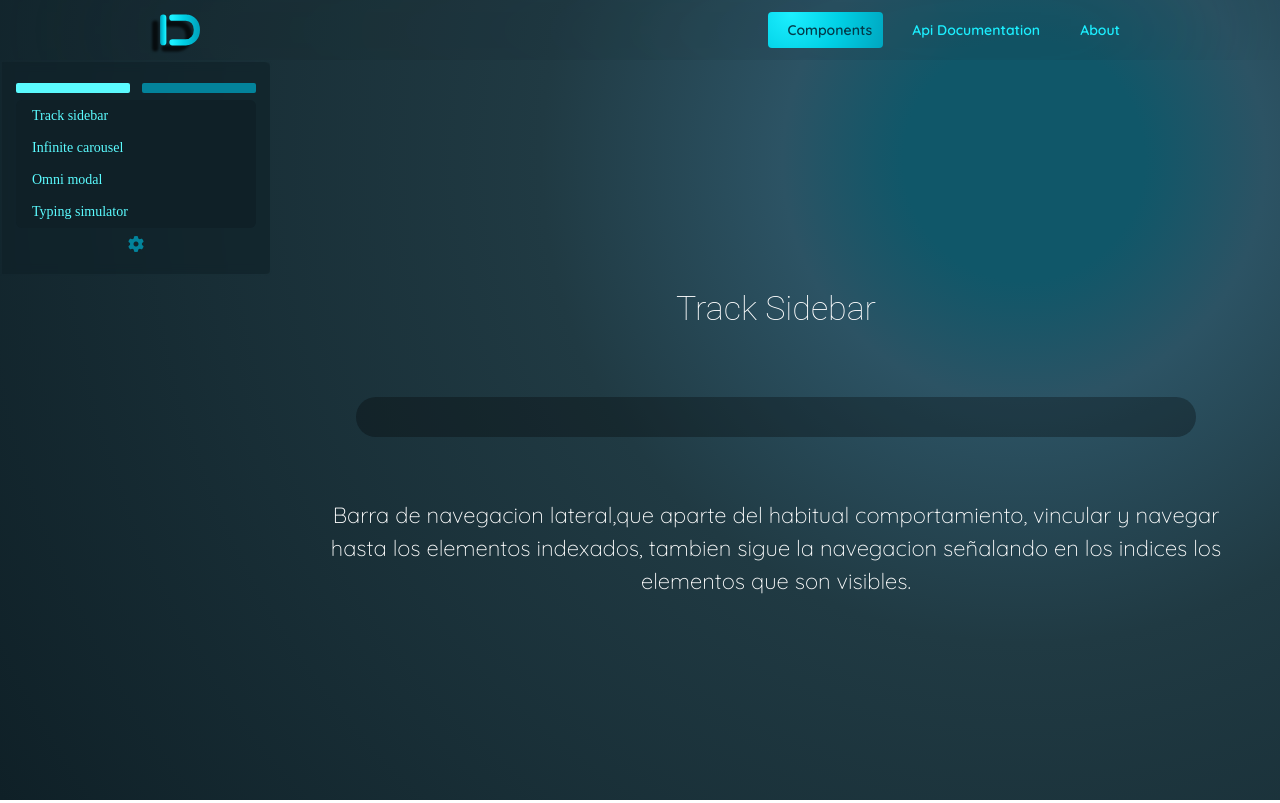
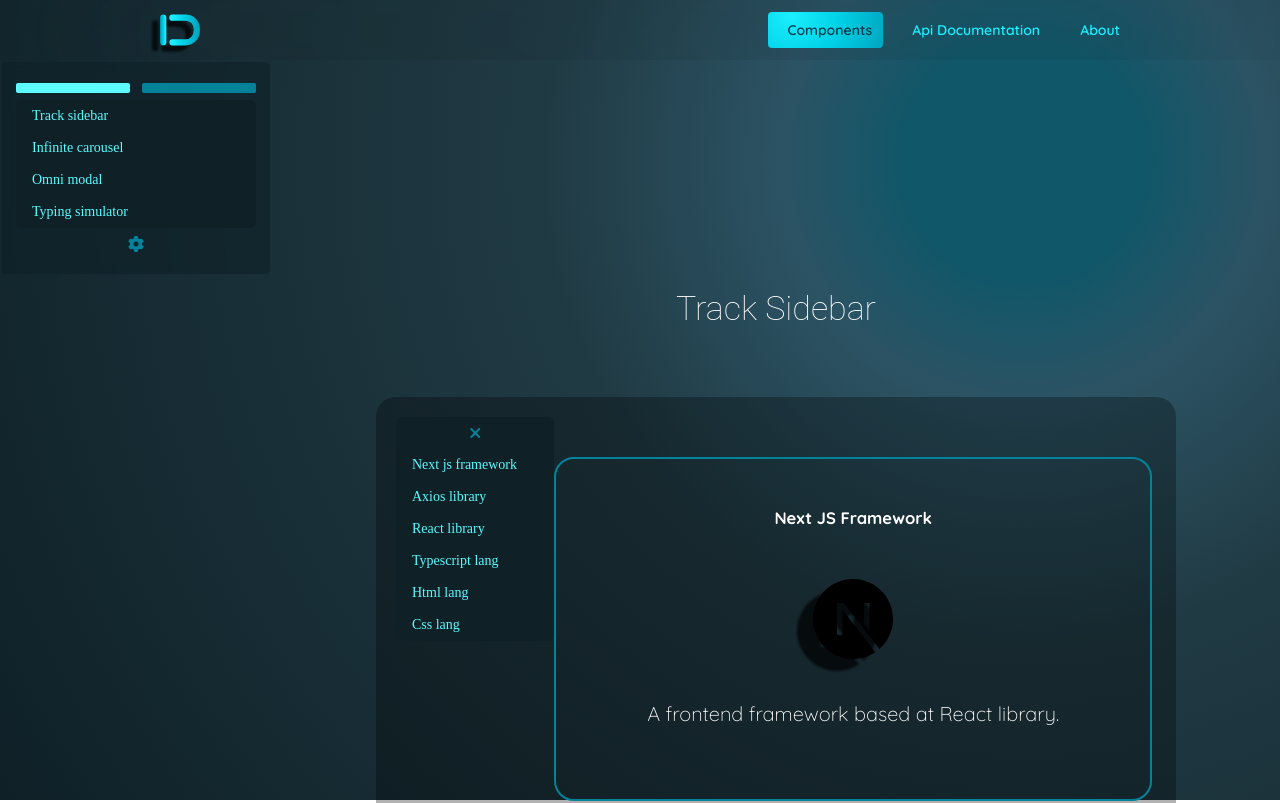
Before and after one commit to Carlosmgs111/drehskil-ui, a Next.js app: page /components/track-sidebar in a window 1280 px wide. Shown: the top 803 px of the page. Built offline with nearby package versions, Linux system fonts and the light colour scheme; a web font is replaced by a local one.

Commit message:
[ADDED] TypeScriptSVG svg icon component and demo for track-sidebar subpage

```diff
--- a/src/components/Sidebars/TrackSidebar/styles.module.css
+++ b/src/components/Sidebars/TrackSidebar/styles.module.css
@@ -15,6 +15,7 @@
   scale: 0;
   opacity: 0;
   transform: translate(-300px, 0);
+  position: sticky;
 }
 .body::-webkit-scrollbar {
   width: 0.4rem;
--- a/src/containers/ComponentPage/index.tsx
+++ b/src/containers/ComponentPage/index.tsx
@@ -5,7 +5,7 @@ export const ComponentPage = ({ title, summary, children }: any) => {
     <div className={styles.page}>
       <h1>{title}</h1>
       <div className={styles.live_demo}>{children}</div>
-      <p>{summary}</p>
+      <p className={styles.summary}>{summary}</p>
     </div>
   );
 };
--- a/src/containers/ComponentPage/styles.module.css
+++ b/src/containers/ComponentPage/styles.module.css
@@ -12,19 +12,21 @@
   font-family: var(--title-font);
   font-size: var(--title-font-size);
 }
-.page p {
+.summary {
   font-size: var(--text-font-size);
+  width: 80rem;
+  text-align: left;
 }
 .live_demo {
-  width: 80rem;
-  max-height: 60rem;
+  width: 76rem;
   backdrop-filter: brightness(70%);
-  border-radius: 4rem;
+  border-radius: 2rem;
   display: flex;
   flex-direction: column;
   align-items: center;
   justify-content: center;
   padding: 2rem;
+  max-height: 60rem;
   overflow-y: scroll;
   overflow-x: hidden;
 }
--- a/src/containers/ComponentPresentation/index.tsx
+++ b/src/containers/ComponentPresentation/index.tsx
@@ -2,7 +2,6 @@ import { useEffect, useRef } from "react";
 import styles from "./styles.module.css";
 import { DrehskilUILogoSVG } from "@/icons/DrehskilUILogoSVG";
 import NextLink from "next/link";
-import { MemoizedComponent } from "@/components/MemoizedComponent";
 export const ComponentPresentation = ({
   title,
   summary,
--- a/src/containers/ComponentPresentation/styles.module.css
+++ b/src/containers/ComponentPresentation/styles.module.css
@@ -6,7 +6,6 @@
   height: fit-content;
   border-radius: 2rem;
   backdrop-filter: blur(2px) brightness(70%);
-  scroll-snap-align: center;
   padding: 2.2rem;
   color: white;
   position: relative;
--- a/src/hooks/useTrackSidebar/index.tsx
+++ b/src/hooks/useTrackSidebar/index.tsx
@@ -23,7 +23,7 @@ export const useTrackSidebar = () => {
     [indexes]
   );
   const ContentWrapper = useMemo(() => {
-    const useWrapped = ({ children, display }: any): any => {
+    const useWrapped = ({ children, display = true }: any): any => {
       const _children = Children.toArray(children);
       const [, _refs] = useNearScreenArray(
         _children.map(() => false),
--- /dev/null
+++ b/src/icons/TypeScriptSVG.tsx
@@ -0,0 +1,17 @@
+import * as React from "react";
+import { SVGProps } from "react";
+import styles from "./styles.module.css";
+import { SVGContainer } from "./SVGContainer";
+export const TypeScriptSVG = (props: SVGProps<SVGSVGElement>) => (
+  <SVGContainer>
+    <svg
+      className={`${styles.svg} ${styles.typescript}`}
+      xmlns="http://www.w3.org/2000/svg"
+      viewBox="0 0 24 24"
+      {...props}
+    >
+      <title>{"TypeScript"}</title>
+      <path d="M1.125 0C.502 0 0 .502 0 1.125v21.75C0 23.498.502 24 1.125 24h21.75c.623 0 1.125-.502 1.125-1.125V1.125C24 .502 23.498 0 22.875 0zm17.363 9.75c.612 0 1.154.037 1.627.111a6.38 6.38 0 0 1 1.306.34v2.458a3.95 3.95 0 0 0-.643-.361 5.093 5.093 0 0 0-.717-.26 5.453 5.453 0 0 0-1.426-.2c-.3 0-.573.028-.819.086a2.1 2.1 0 0 0-.623.242c-.17.104-.3.229-.393.374a.888.888 0 0 0-.14.49c0 .196.053.373.156.529.104.156.252.304.443.444s.423.276.696.41c.273.135.582.274.926.416.47.197.892.407 1.266.628.374.222.695.473.963.753.268.279.472.598.614.957.142.359.214.776.214 1.253 0 .657-.125 1.21-.373 1.656a3.033 3.033 0 0 1-1.012 1.085 4.38 4.38 0 0 1-1.487.596c-.566.12-1.163.18-1.79.18a9.916 9.916 0 0 1-1.84-.164 5.544 5.544 0 0 1-1.512-.493v-2.63a5.033 5.033 0 0 0 3.237 1.2c.333 0 .624-.03.872-.09.249-.06.456-.144.623-.25.166-.108.29-.234.373-.38a1.023 1.023 0 0 0-.074-1.089 2.12 2.12 0 0 0-.537-.5 5.597 5.597 0 0 0-.807-.444 27.72 27.72 0 0 0-1.007-.436c-.918-.383-1.602-.852-2.053-1.405-.45-.553-.676-1.222-.676-2.005 0-.614.123-1.141.369-1.582.246-.441.58-.804 1.004-1.089a4.494 4.494 0 0 1 1.47-.629 7.536 7.536 0 0 1 1.77-.201zm-15.113.188h9.563v2.166H9.506v9.646H6.789v-9.646H3.375z" />
+    </svg>
+  </SVGContainer>
+);
--- a/src/icons/index.tsx
+++ b/src/icons/index.tsx
@@ -3,7 +3,7 @@
 // import { SocketioSVG } from "./SocketioSVG";
 // import { ApolloGraphqlSVG } from "./ApolloGraphqlSVG";
 // import { GraphqlSVG } from "./GraphqlSVG";
-// import { TypeScriptSVG } from "./TypeScriptSVG";
+import { TypeScriptSVG } from "./TypeScriptSVG";
 // import { JavaScriptSVG } from "./JavaScriptSVG";
 // import { PythonSVG } from "./PythonSVG";
 // import { NodejsSVG } from "./NodejsSVG";
@@ -43,7 +43,7 @@ export const SVGIndexes: any = {
   // socketio: SocketioSVG,
   // apollographql: ApolloGraphqlSVG,
   // graphql: GraphqlSVG,
-  // typescript: TypeScriptSVG,
+  typescript: TypeScriptSVG,
   // javascript: JavaScriptSVG,
   // python: PythonSVG,
   // nodejs: NodejsSVG,
@@ -78,7 +78,7 @@ export {
   // SocketioSVG,
   // ApolloGraphqlSVG,
   // GraphqlSVG,
-  // TypeScriptSVG,
+  TypeScriptSVG,
   // JavaScriptSVG,
   // PythonSVG,
   // NodejsSVG,
--- a/src/pages/components/index.tsx
+++ b/src/pages/components/index.tsx
@@ -60,7 +60,11 @@ export default function Components({ children, componentId = "" }: any) {
             {children && cloneElement(children, { ...components[componentId] })}
             <ContentWrapper display={!children}>
               {mapToList(components).map((component: any, index: any) => (
-                <MemoizedComponent deps={[component]} key={index} id={component.title}>
+                <MemoizedComponent
+                  deps={[component]}
+                  key={index}
+                  id={component.title}
+                >
                   <ComponentPresentation {...{ ...component }} />
                 </MemoizedComponent>
               ))}
--- a/src/pages/components/styles.module.css
+++ b/src/pages/components/styles.module.css
@@ -5,7 +5,6 @@
   justify-content: flex-start;
   width: 100%;
   flex-wrap: wrap;
-  scroll-snap-type: mandatory;
   min-height: 100vh;
 }
 
--- a/src/pages/components/track-sidebar.tsx
+++ b/src/pages/components/track-sidebar.tsx
@@ -1,12 +1,93 @@
 import ComponentsPage from "./index";
 import { ComponentPage } from "@/containers/ComponentPage";
+import { useTrackSidebar } from "@/hooks/useTrackSidebar";
+import { NextjsSVG, AxiosSVG, ReactSVG, TypeScriptSVG, HTMLSVG, CSSSVG } from "@/icons";
 
 export default function TrackSidebar() {
+  const { TrackSidebar, ContentWrapper } = useTrackSidebar();
+  const techs = [
+    {
+      title: "Next JS Framework",
+      summary: "A frontend framework based at React library.",
+      icon: <NextjsSVG key={"next"} />,
+    },
+    {
+      title: "Axios Library",
+      summary: "Library to do fetch, both synchcronous also asynchcronous.",
+      icon: <AxiosSVG key={"_axios"} />,
+    },
+    {
+      title: "React Library",
+      summary: "Library to make UI components and visual interfaces.",
+      icon: <ReactSVG key={"react"} />,
+    },
+    {
+      title: "Typescript lang",
+      summary: "The typed version of javascrip programming language.",
+      icon: <TypeScriptSVG key={"typescript"} />,
+    },
+    {
+      title: "HTML lang",
+      summary: "The markup language for web.",
+      icon: <HTMLSVG key={"_html"} />,
+    },
+    {
+      title: "CSS lang",
+      summary: "The style sheet language for web.",
+      icon: <CSSSVG key={"_css"} />,
+    },
+  ];
+  const Container = ({ title, summary, children }: any) => {
+    return (
+      <div
+        style={{
+          width: "calc(100% - 4rem - 0.8rem)",
+          height: "30rem",
+          display: "flex",
+          flexDirection: "column",
+          gap: "2rem",
+          alignItems: "center",
+          fontSize: "2rem",
+          padding: "2rem",
+          border: "solid 2px var(--main-color-700)",
+          marginTop: "4rem",
+          borderRadius: "2rem",
+        }}
+      >
+        <h5>{title}</h5>
+        <div>{children}</div>
+        <p>{summary}</p>
+      </div>
+    );
+  };
   return (
-    <ComponentsPage
-      componentId="track-sidebar"
-    >
-      <ComponentPage />
+    <ComponentsPage componentId="track-sidebar">
+      <ComponentPage>
+        <div
+          style={{
+            width: "100%",
+            height: "40rem",
+            display: "flex",
+            overflowY: "scroll",
+            scrollBehavior: "smooth",
+          }}
+        >
+          <div
+            style={{ width: "20rem", position: "sticky", top: "0", left: "0" }}
+          >
+            <TrackSidebar></TrackSidebar>
+          </div>
+          <div style={{ width: "100%" }}>
+            <ContentWrapper>
+              {techs.map(({ summary, title, icon }: any, index: any) => (
+                <Container id={title} key={index} {...{ summary, title }}>
+                  {icon}
+                </Container>
+              ))}
+            </ContentWrapper>
+          </div>
+        </div>
+      </ComponentPage>
     </ComponentsPage>
   );
 }
```
Also changed, not shown: src/pages/components/omni-modal.tsx (+10 -17 lines).
